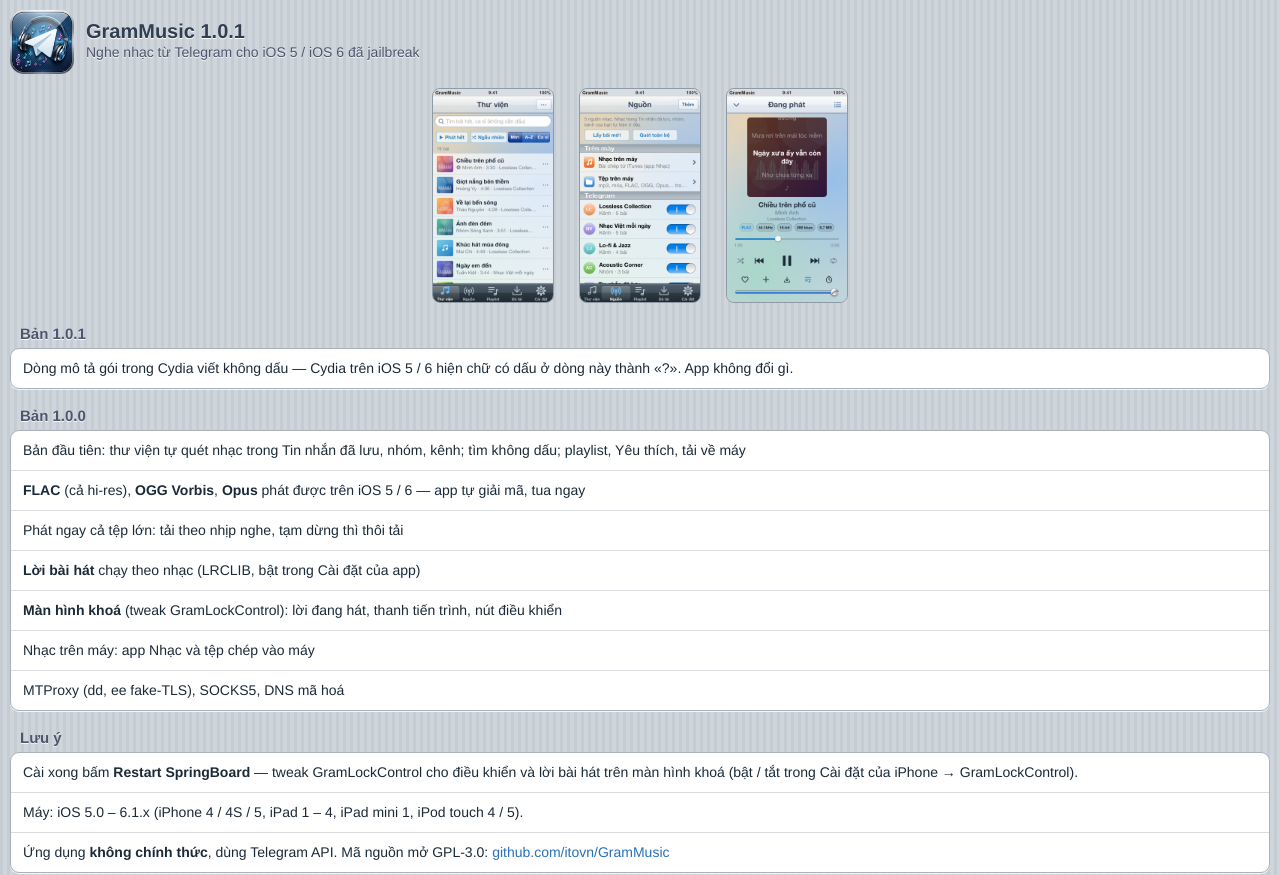
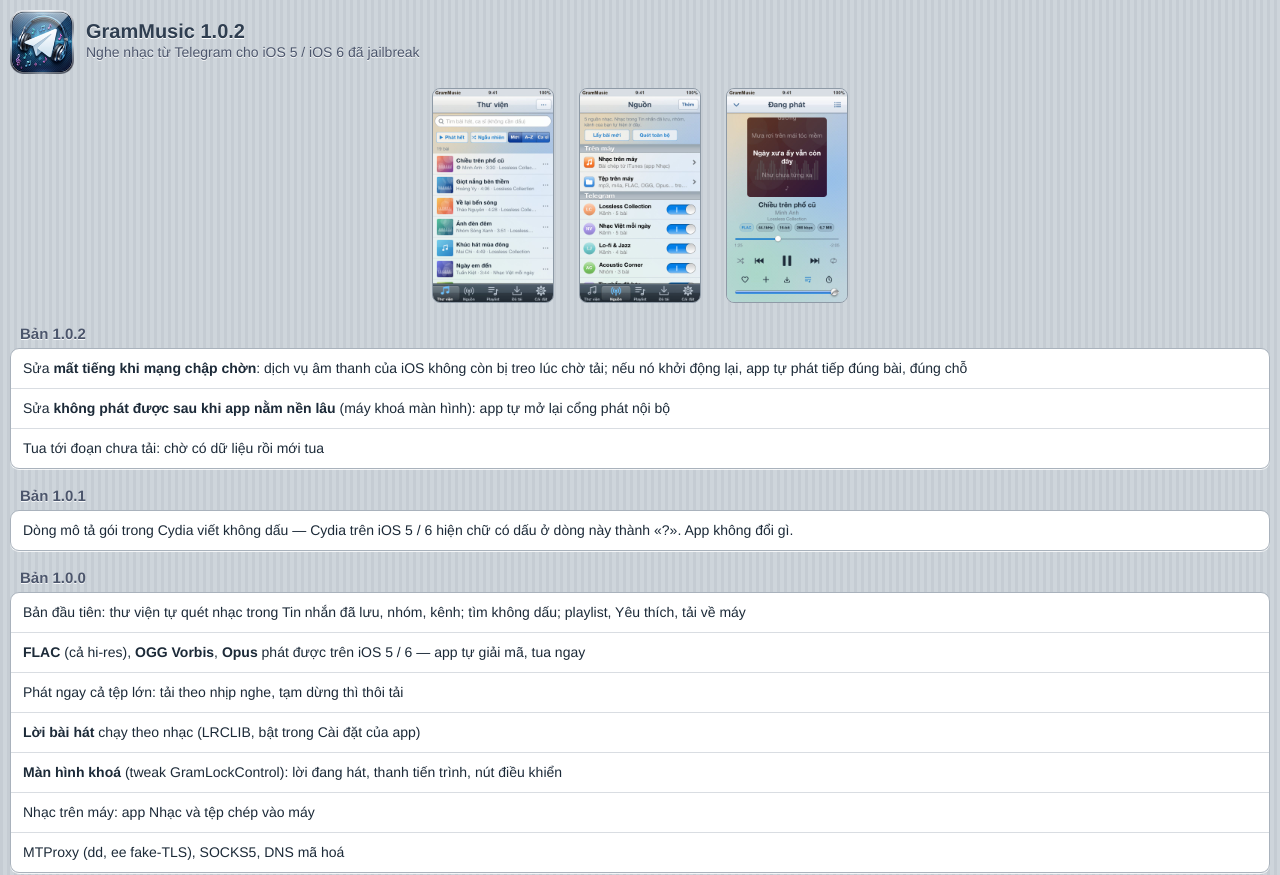
Before and after one commit to itovn/GramMusic, a plain HTML site: page cydia/depiction.html in a window 1280 px wide. Shown: the top 875 px of the page. Drawn offline with Linux system fonts and the light colour scheme.

Commit message:
Bản 1.0.2: sửa mất tiếng khi mạng chập chờn, không phát được sau khi app nằm nền lâu
Co-Authored-By: Claude Opus 5.5 <noreply@anthropic.com>

```diff
--- a/cydia/depiction.html
+++ b/cydia/depiction.html
@@ -28,12 +28,19 @@ h2 { margin: 18px 10px 6px; font-size: 15px; color: #4c566c; text-shadow: 0 1px
 <body>
 <div class="head">
   <img src="CydiaIcon.png" alt="">
-  <b>GramMusic 1.0.1</b>
+  <b>GramMusic 1.0.2</b>
   <span>Nghe nhạc từ Telegram cho iOS 5 / iOS 6 đã jailbreak</span>
 </div>
 
 <div class="shots">
   <img src="../img/shot-library.jpg" alt="Thư viện"><img src="../img/shot-sources.jpg" alt="Nguồn"><img src="../img/shot-playing.jpg" alt="Đang phát">
+</div>
+
+<h2>Bản 1.0.2</h2>
+<div class="group">
+  <div class="row">Sửa <b>mất tiếng khi mạng chập chờn</b>: dịch vụ âm thanh của iOS không còn bị treo lúc chờ tải; nếu nó khởi động lại, app tự phát tiếp đúng bài, đúng chỗ</div>
+  <div class="row">Sửa <b>không phát được sau khi app nằm nền lâu</b> (máy khoá màn hình): app tự mở lại cổng phát nội bộ</div>
+  <div class="row">Tua tới đoạn chưa tải: chờ có dữ liệu rồi mới tua</div>
 </div>
 
 <h2>Bản 1.0.1</h2>
```
Also changed, not shown: index.html (+1 -1 lines), 5 other files.
